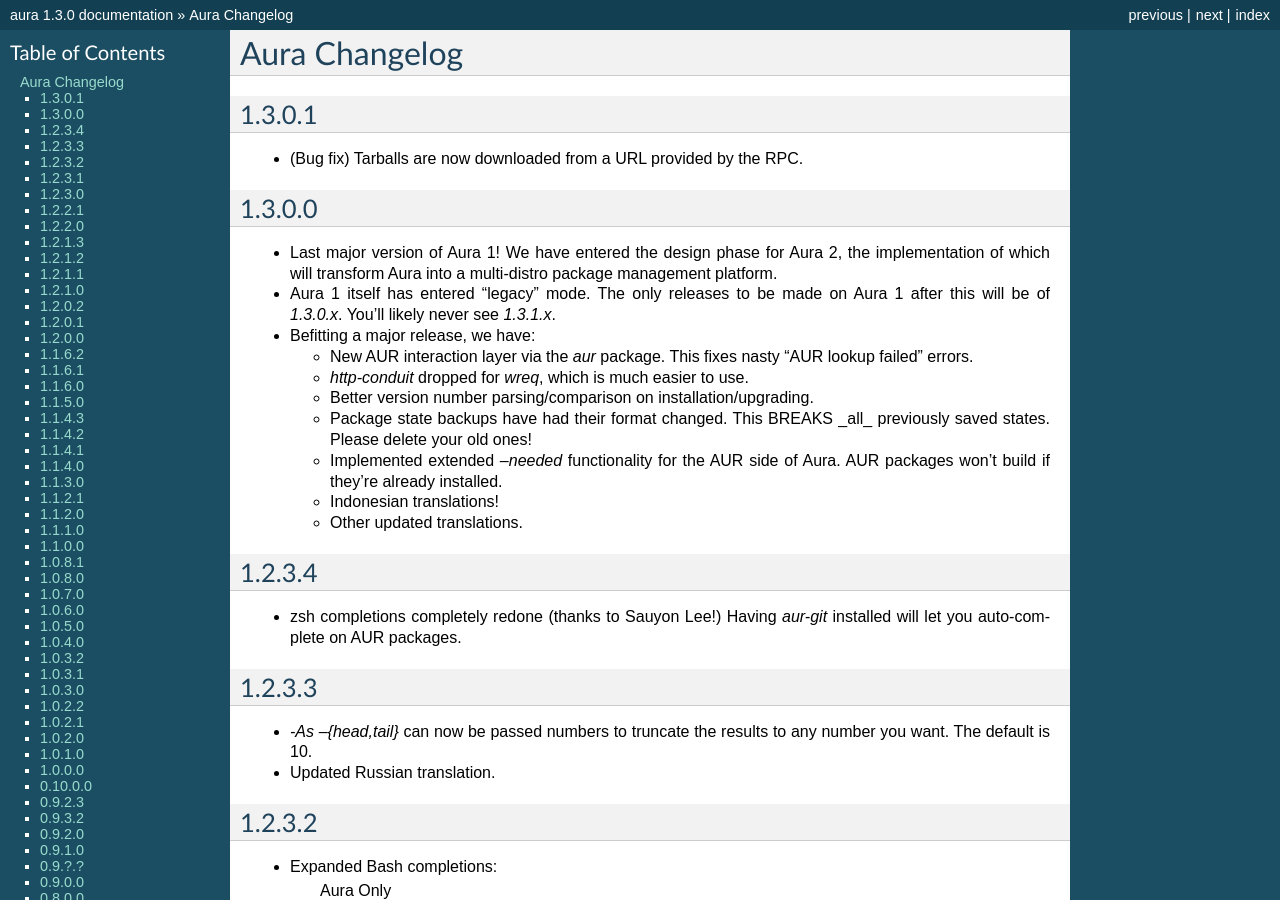
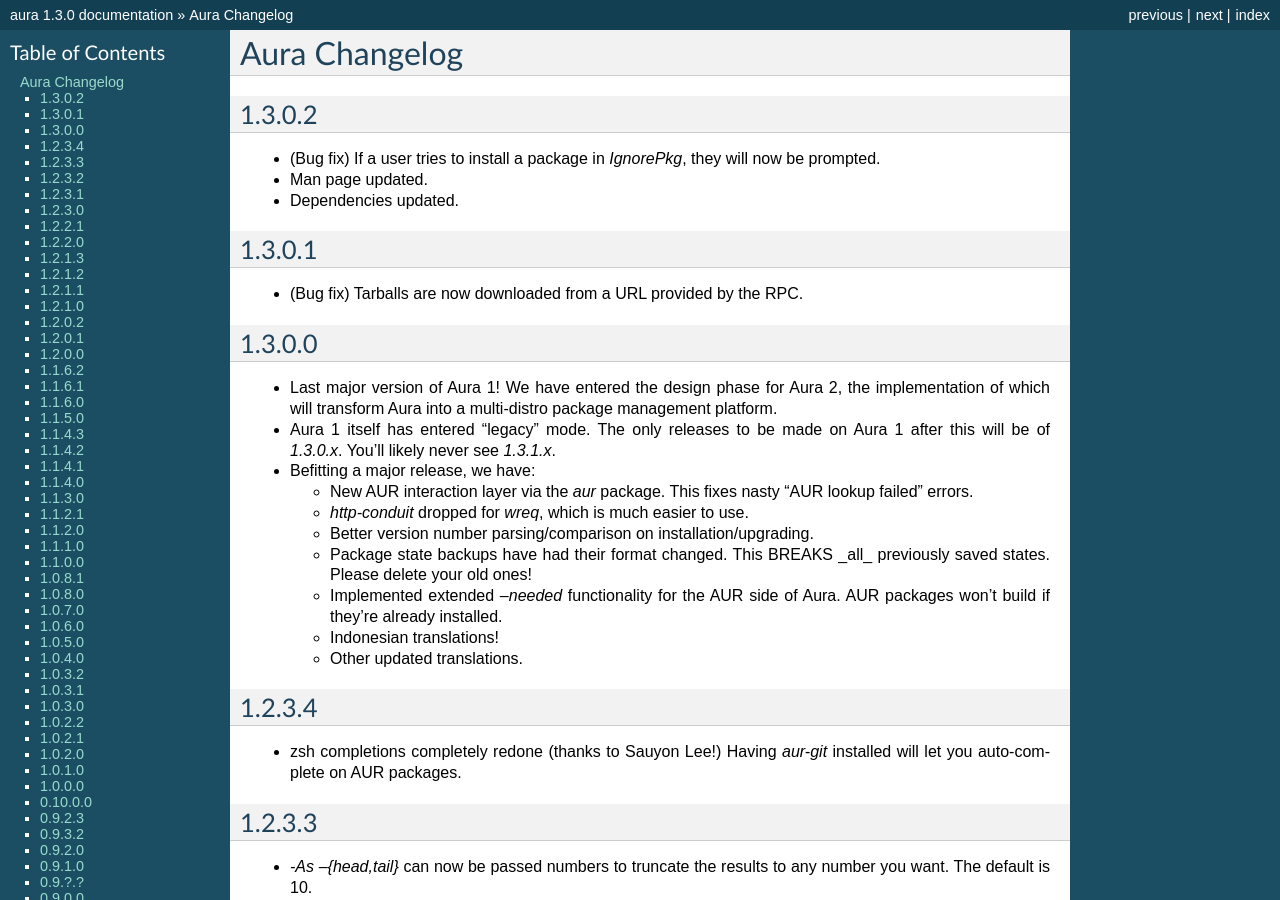
Before and after one commit to fosskers/aura, a Sphinx documentation site: the page built from doc/source/changelog.rst, in a window 1280 px wide and 900 px high. Built offline with Sphinx 7.4.7, drawn with Linux system fonts in a browser that asks for light colours.

Commit message:
Version bump -> 1.3.0.2

```diff
--- a/doc/source/changelog.rst
+++ b/doc/source/changelog.rst
@@ -1,5 +1,12 @@
 Aura Changelog
 ==============
+1.3.0.2
+-------
+- (Bug fix) If a user tries to install a package in `IgnorePkg`, they
+  will now be prompted.
+- Man page updated.
+- Dependencies updated.
+
 1.3.0.1
 -------
 - (Bug fix) Tarballs are now downloaded from a URL provided by the RPC.
```
Also changed, not shown: 3 other files.
